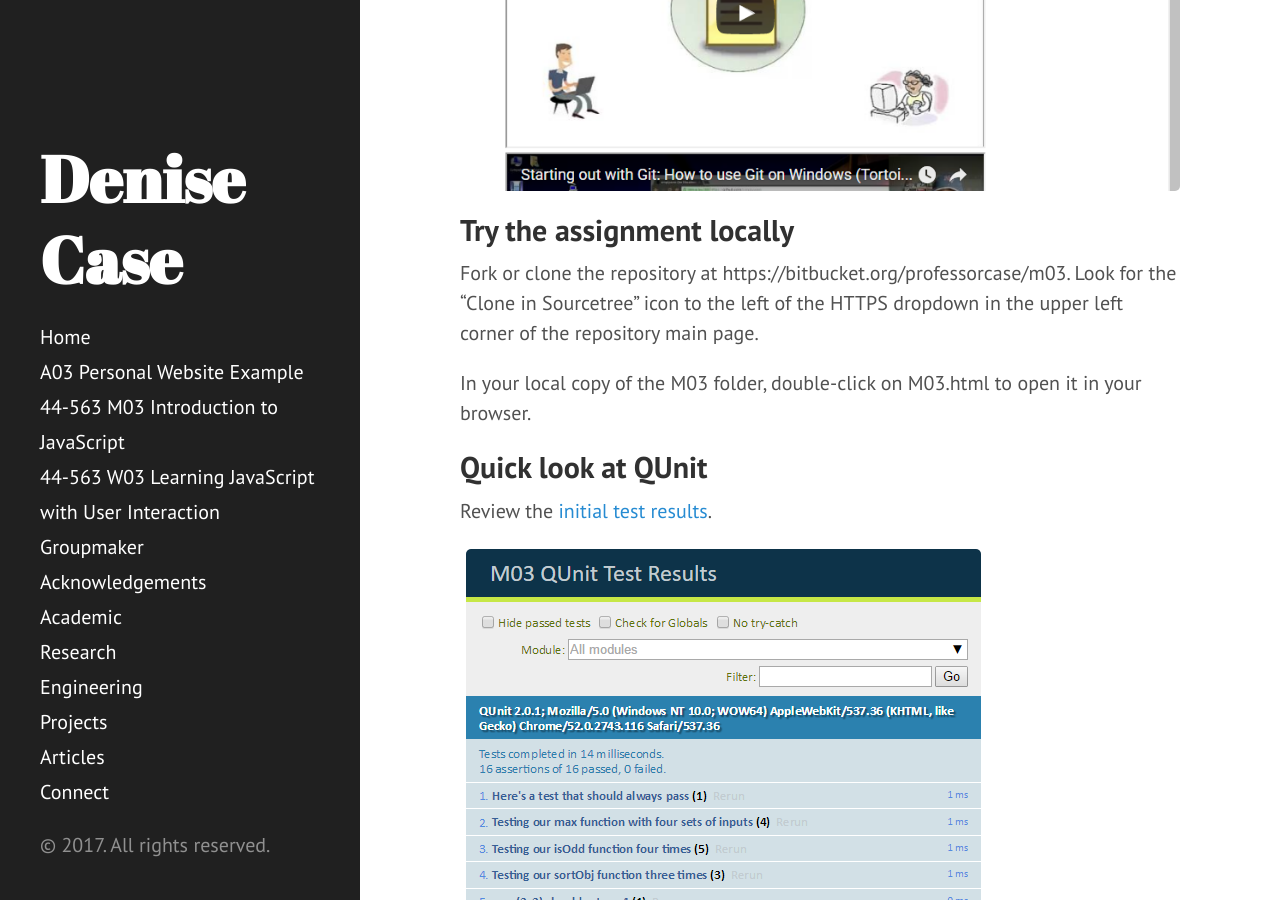
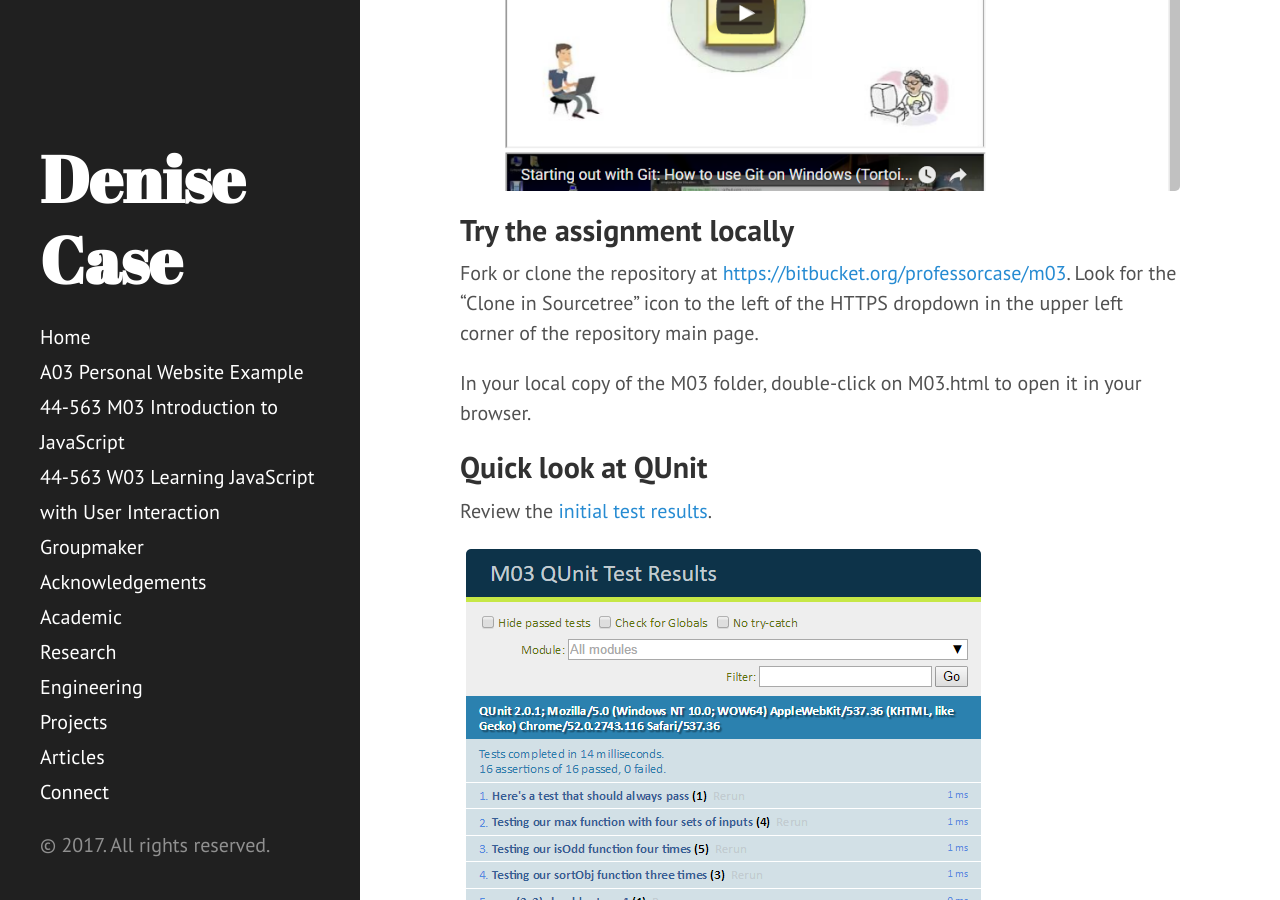
Before and after one commit to denisecase/denisecase.github.io, a Jekyll site: the page built from _posts/2016-09-11-learning-js-with-qunit.md, in a window 1280 px wide and 900 px high, scrolled down 710 px. Built offline with Jekyll 4.4.1, drawn with Linux system fonts in a browser that asks for light colours; comment, search, counter and statistics services are not loaded; some of the changed lines change nothing that is shown.

Commit message:
added repo link

```diff
--- a/_posts/2016-09-11-learning-js-with-qunit.md
+++ b/_posts/2016-09-11-learning-js-with-qunit.md
@@ -15,7 +15,7 @@ View the [assignment](http://denisecase.github.io/project/44563-M03/M03.html).
 
 ## Try the assignment locally
 
-Fork or clone the repository at https://bitbucket.org/professorcase/m03. Look for the "Clone in Sourcetree" icon to the left of the
+Fork or clone the repository at [https://bitbucket.org/professorcase/m03](https://bitbucket.org/professorcase/m03). Look for the "Clone in Sourcetree" icon to the left of the
 HTTPS dropdown in the upper left corner of the repository main page.
 
 In your local copy of the M03 folder, double-click on M03.html to open it in your browser.
```
